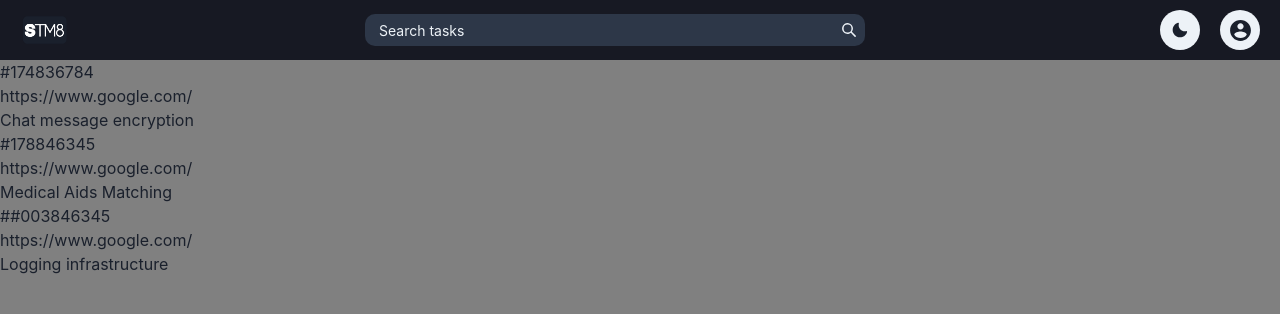
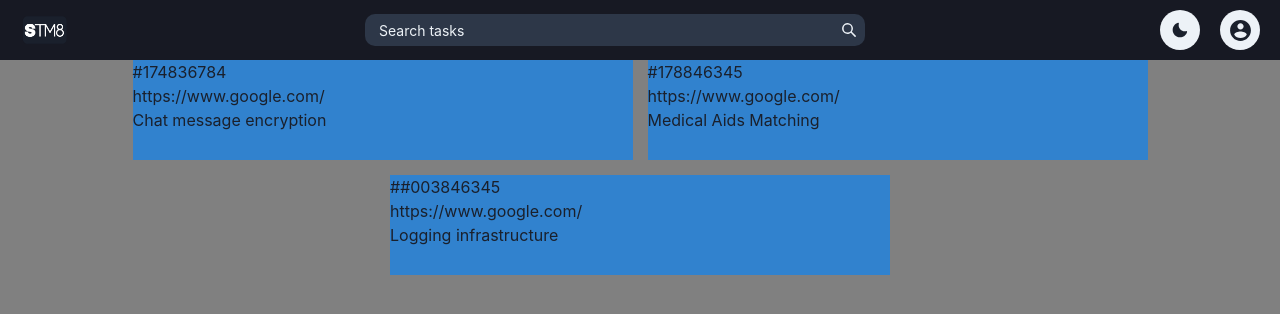
Before and after one commit to vmanun/stm8, a React (Create React App) app: page / in a window 1280 px wide. Shown: the top 314 px of the page. Built offline with nearby package versions, Linux system fonts and the light colour scheme.

Commit message:
Creating TaskCard component

```diff
--- /dev/null
+++ b/src/components/tasks/TaskCard.tsx
@@ -0,0 +1,19 @@
+import React from "react";
+
+import { Box } from "@chakra-ui/layout";
+
+import { Task } from "../../models/Task";
+
+interface TaskProps extends React.ComponentProps<typeof Box> {
+  data: Task;
+}
+
+export default function TaskCard({ data }: TaskProps) {
+  return (
+    <Box w={{ sm: 250, lg: 350, xl: 500 }} height="100px" bg="blue.500">
+      <h1>{data.id}</h1>
+      <h1>{data.link.toString()}</h1>
+      <h1>{data.title}</h1>
+    </Box>
+  );
+}
--- a/src/components/tasks/TasksList.tsx
+++ b/src/components/tasks/TasksList.tsx
@@ -1,7 +1,10 @@
-import { Box, Heading } from "@chakra-ui/react";
 import React, { useEffect, useState } from "react";
-import { SerializedTask, Task } from "../../models/Task.d";
+
+import { Wrap, WrapItem } from "@chakra-ui/react";
+
+import { SerializedTask, Task } from "../../models/Task";
 import { mockedTasks } from "../../mocks/data/tasks";
+import TaskCard from "./TaskCard";
 
 //TODO: Stylize
 export default function TasksList() {
@@ -16,15 +19,12 @@ export default function TasksList() {
   }, []);
 
   return (
-    <Box>
+    <Wrap spacing="15px" align="center" justify="center">
       {tasks.map((task) => (
-        //TODO: Create a proper task component
-        <div key={task.id}>
-          <h1>{task.id}</h1>
-          <h1>{task.link.toString()}</h1>
-          <h1>{task.title}</h1>
-        </div>
+        <WrapItem key={task.id}>
+          <TaskCard data={task} />
+        </WrapItem>
       ))}
-    </Box>
+    </Wrap>
   );
 }
```
Also changed, not shown: src/models/Task.ts (renamed from src/models/Task.d.ts).
